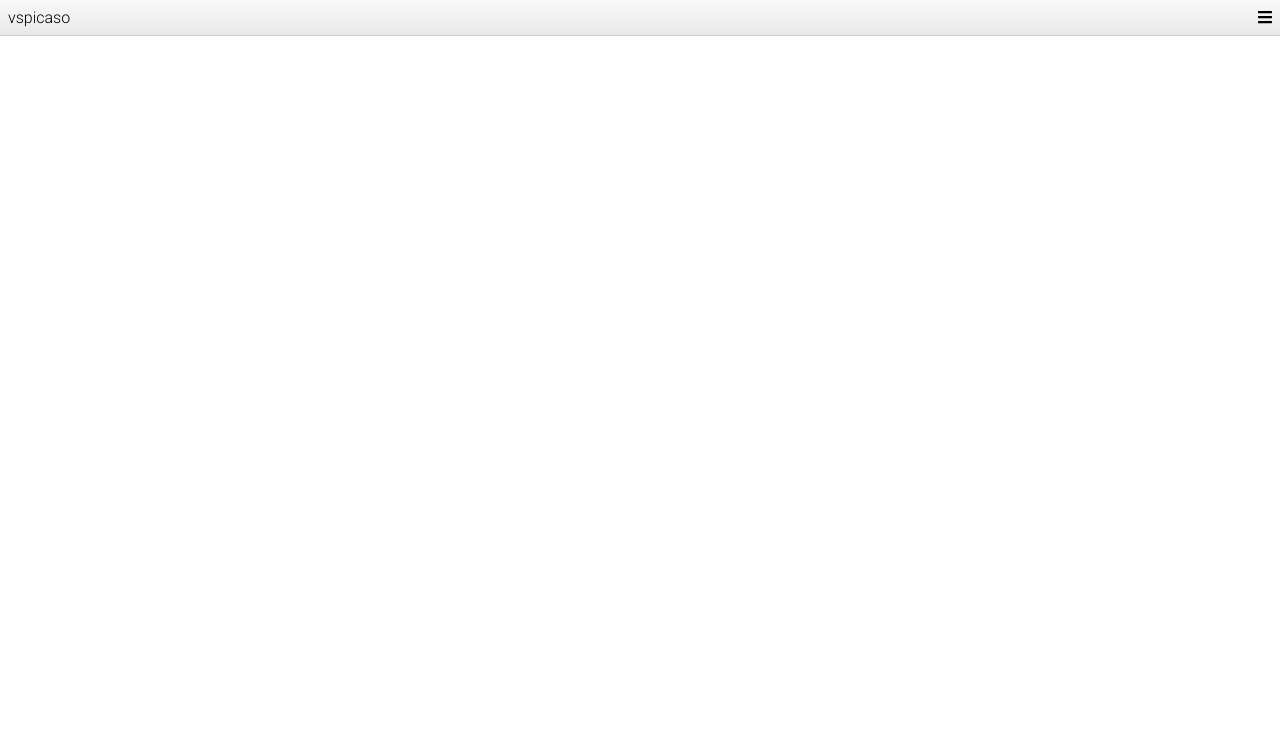
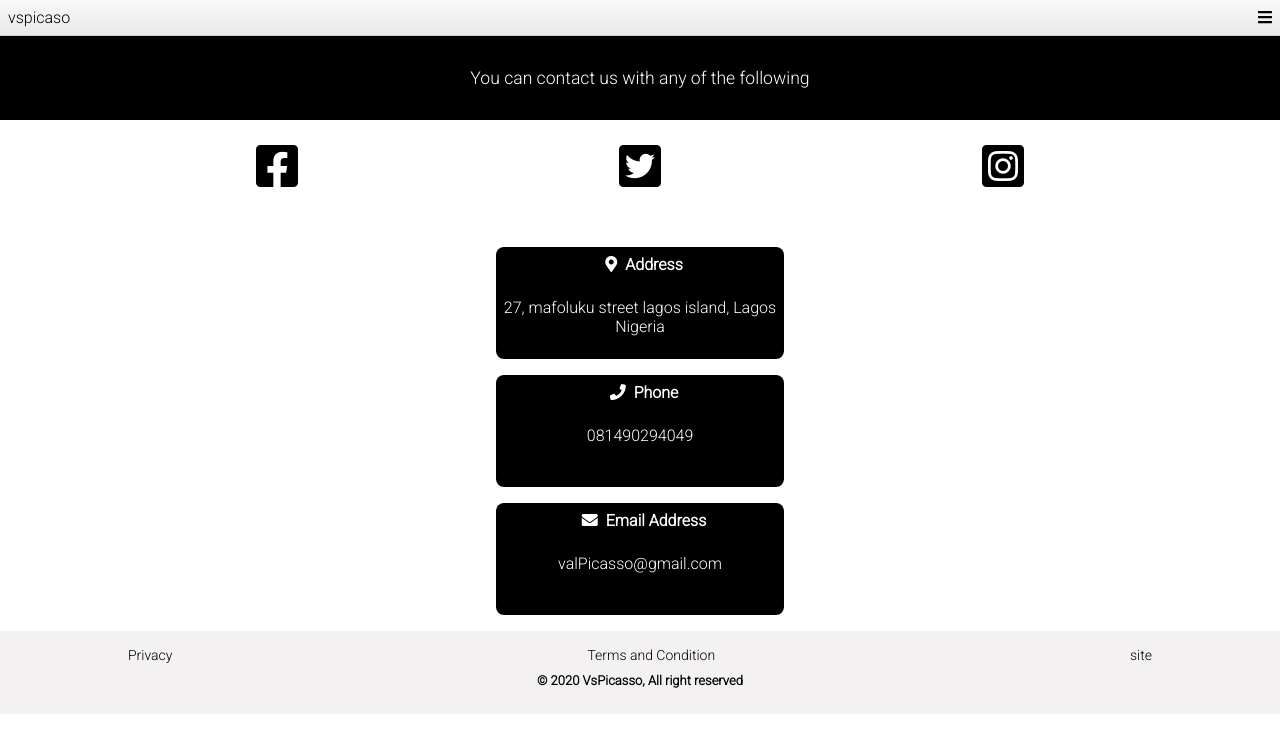
Before and after one commit to ITIfeanyi/VsPicaso, a React (Create React App) app: page /contact in a window 1280 px wide. Shown: the top 752 px of the page. Built offline with nearby package versions, Linux system fonts and the light colour scheme.

Commit message:
added contact page

```diff
--- a/public/index.html
+++ b/public/index.html
@@ -10,8 +10,9 @@
   <link rel="apple-touch-icon" href="%PUBLIC_URL%/logo192.png" />
 
   <link rel="manifest" href="%PUBLIC_URL%/manifest.json" />
-
-  <title>React App</title>
+  <link rel="stylesheet" href="https://use.fontawesome.com/releases/v5.15.3/css/all.css"
+    integrity="sha384-SZXxX4whJ79/gErwcOYf+zWLeJdY/qpuqC4cAa9rOGUstPomtqpuNWT9wdPEn2fk" crossorigin="anonymous">
+  <title>Vspicasso | Photography</title>
 </head>
 
 <body>
--- a/src/components/Pages/Contact/Contact.js
+++ b/src/components/Pages/Contact/Contact.js
@@ -1,10 +1,67 @@
 import React from "react";
 import Header from "../../Header/Header";
+import styles from "./Contact.module.css";
+import Footer from "../../Footer/Footer";
 
 const Contact = () => {
   return (
     <div>
       <Header />
+      <div className={styles.reachus}>
+        <p>You can contact us with any of the following</p>
+      </div>
+      <div className={styles.contact_container}>
+        <div className={styles.contact_icon}>
+          <span className={styles.facebook}>
+            <i className='fab fa-facebook-square'></i>
+          </span>
+          <span className={styles.twitter}>
+            <i className='fab fa-twitter-square'></i>
+          </span>
+          <span className={styles.insta}>
+            <i className='fab fa-instagram-square'></i>
+          </span>
+        </div>
+      </div>
+      <section className={styles.contact}>
+        <div className={styles.subcontact}>
+          <div className={styles.address_subcontainer_header}>
+            <div className={styles.contact_icon_text}>
+              <span>
+                <i className='fas fa-map-marker-alt'></i>
+              </span>
+              <span>Address</span>
+            </div>
+            <p className={styles.contact_text}>
+              27, mafoluku street lagos island, Lagos Nigeria
+            </p>
+          </div>
+
+          <div className={styles.address_subcontainer_header}>
+            <div className={styles.contact_icon_text}>
+              <span>
+                <i className='fas fa-phone'></i>
+              </span>
+              <span>Phone</span>
+            </div>
+            <p className={styles.contact_text}>
+              <a href='tel:081490294049'>081490294049</a>
+            </p>
+          </div>
+          <div className={styles.address_subcontainer_header}>
+            <div className={styles.contact_icon_text}>
+              <span>
+                <i className='fas fa-envelope'></i>
+              </span>
+              <span>Email Address</span>
+            </div>
+            <p className={styles.contact_text}>
+              <a href='mailto:valPicasso@gmail.com'>valPicasso@gmail.com </a>
+            </p>
+          </div>
+        </div>
+      </section>
+      <Footer />
     </div>
   );
 };
--- /dev/null
+++ b/src/components/Pages/Contact/Contact.module.css
@@ -0,0 +1,50 @@
+.reachus {
+  background-color: black;
+  padding: 2rem 1.5rem;
+  color: white;
+  font-size: 1.1rem;
+  text-align: center;
+}
+.contact_container {
+  width: 100%;
+  position: relative;
+}
+.contact_icon {
+  width: 60%;
+  margin: 1.2rem auto;
+  display: flex;
+  justify-content: space-between;
+}
+.contact_icon span {
+  font-size: 3rem;
+}
+
+.contact {
+  position: relative;
+  background-color: white;
+  color: white;
+}
+.subcontact {
+  padding-top: 1rem;
+}
+.address_subcontainer_header {
+  width: 18rem;
+  height: 7rem;
+  background-color: black;
+  color: white;
+  margin: 1rem auto;
+  text-align: center;
+  border-radius: 8px;
+}
+.contact_icon_text {
+  padding: 0.5rem;
+  margin: 1rem 0rem;
+  font-weight: 600;
+}
+.contact_icon_text span {
+  padding-left: 0.5rem;
+}
+.contact_text a {
+  text-decoration: none;
+  color: white;
+}
```
